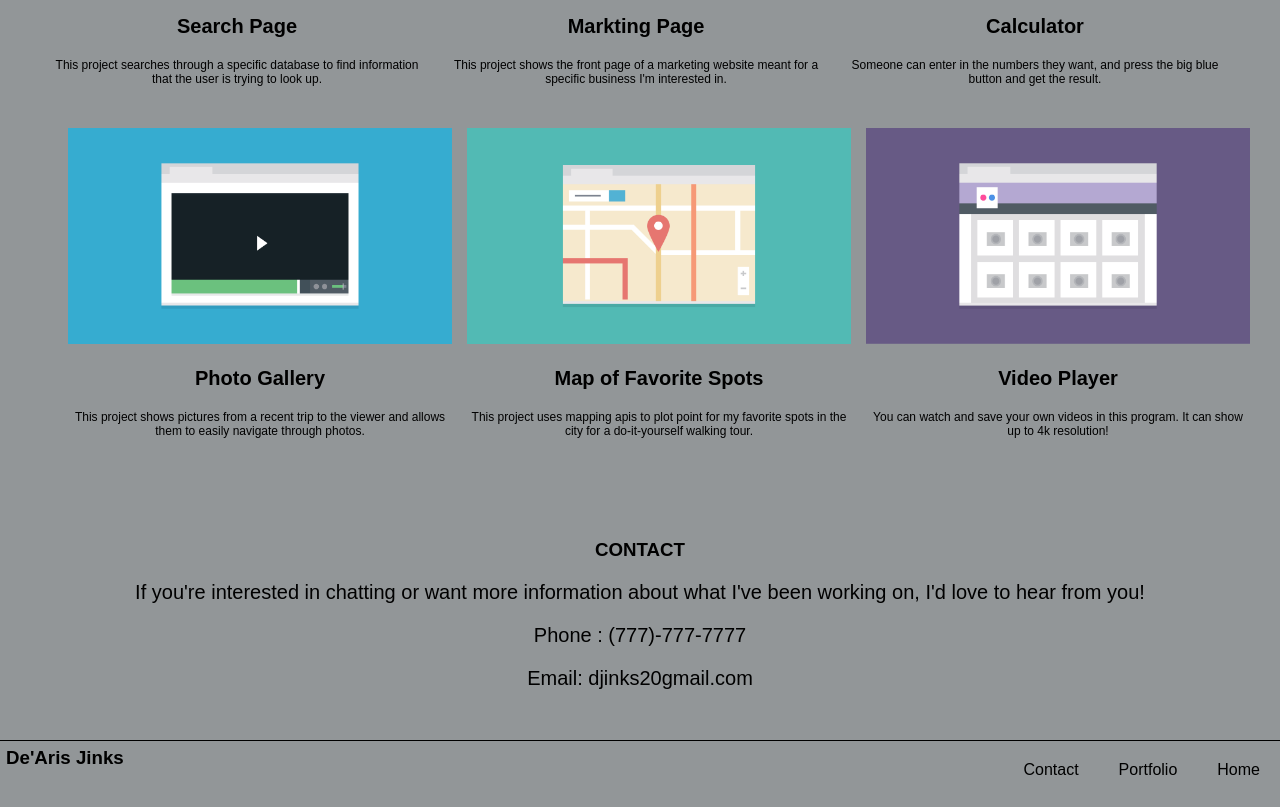
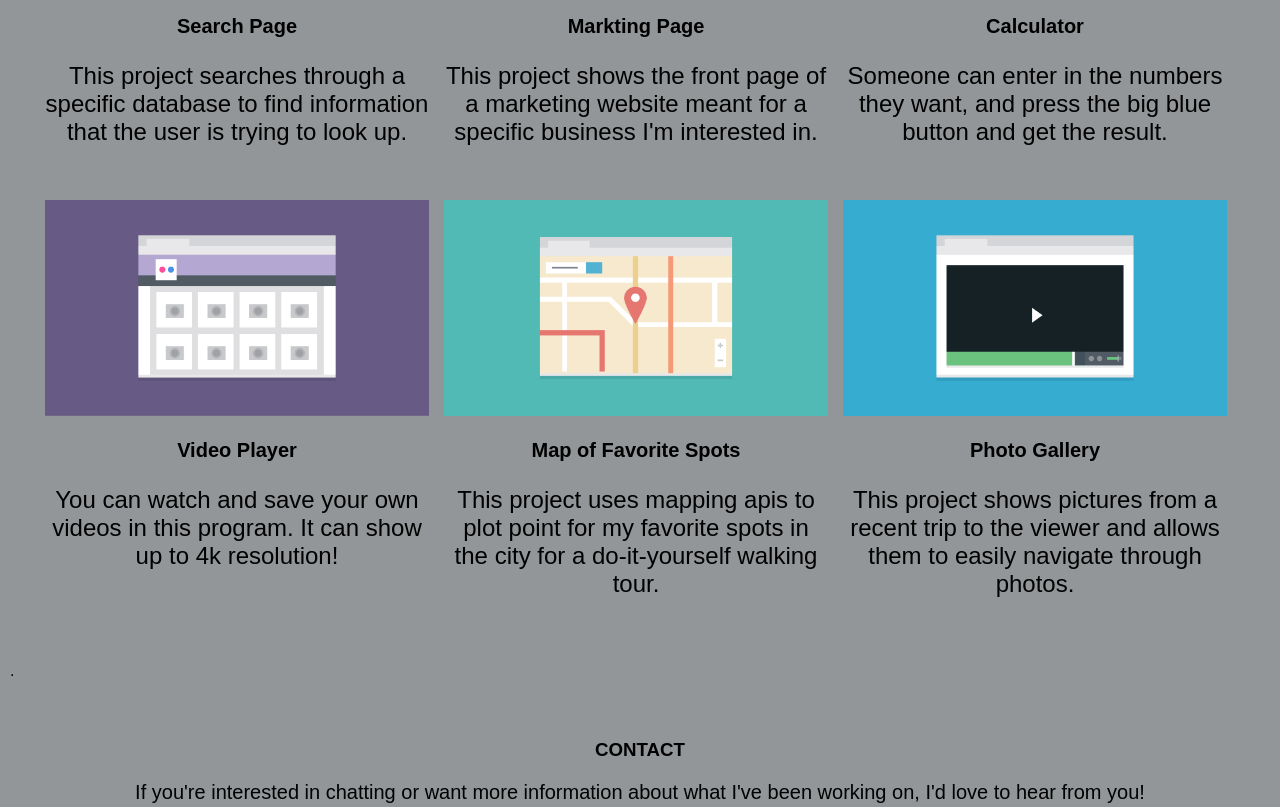
Before and after one commit to dearisjinks/responsive-project, a plain HTML site: page index.html in a window 1280 px wide. Shown: the part 700-1507 px from the top of the page. Drawn offline with Linux system fonts and the light colour scheme.

Commit message:
some changes

```diff
--- a/css/styles.css
+++ b/css/styles.css
@@ -66,7 +66,7 @@ a {
 	}
 	header img {
 		width: 40%;
-		border-radius: 100px;
+		border-radius: 80px;
 		position: relative;
 		left: 30%;
 		padding-top:5px;
@@ -242,7 +242,7 @@ a {
 	.profile {
 		float: right;
 		background-color: #adadad;
-		width: 40%;
+		width: 30%;
 		padding: 10px;
 		margin: 20px 0;
 
@@ -309,7 +309,7 @@ a {
 	footer h3 {
 		float: left;
 		margin:  1px;
-		padding: 5px;
+		padding: 15px;
 	}
 
 	 .rows1,
@@ -355,6 +355,11 @@ a {
  		font-size: 20px;
  	}
 
+ 	.clearfix:after {
+ 		content: ".";
+ 		display: table;
+ 		clear: both;
+ 	}
 }
 
 
@@ -459,7 +464,6 @@ a {
 		text-align: center;
 		padding: 30px 0;
 		border-bottom: 1px solid black;
-		clear: both;
 	}
 
 	#main-footer {
@@ -484,7 +488,7 @@ a {
 	footer h3 {
 		float: left;
 		margin:  1px;
-		padding: 5px;
+		padding: 15px;
 	}
 
 	.rows1,
@@ -503,14 +507,14 @@ a {
 	 .rows4,
 	 .rows5,
 	 .rows6  {
-	 	float: right;
+	 	float: left;
 	 	width: 30%;
 	 	margin: 10px 10px 0 5px;
  	 	display: inline-block;
  	 	position: relative;
  	 	text-align: center;
  	 	padding-bottom: 40px;
-	 	right: 30px;
+	 	left: 30px;
 	 	font-size: 12px;
  	}
 
@@ -529,7 +533,7 @@ a {
  	.rows4 p,
  	.rows5 p,
  	.rows6 p {
- 		font-size: 12px;
+ 		font-size: 2em;
  	}
 
 
```
